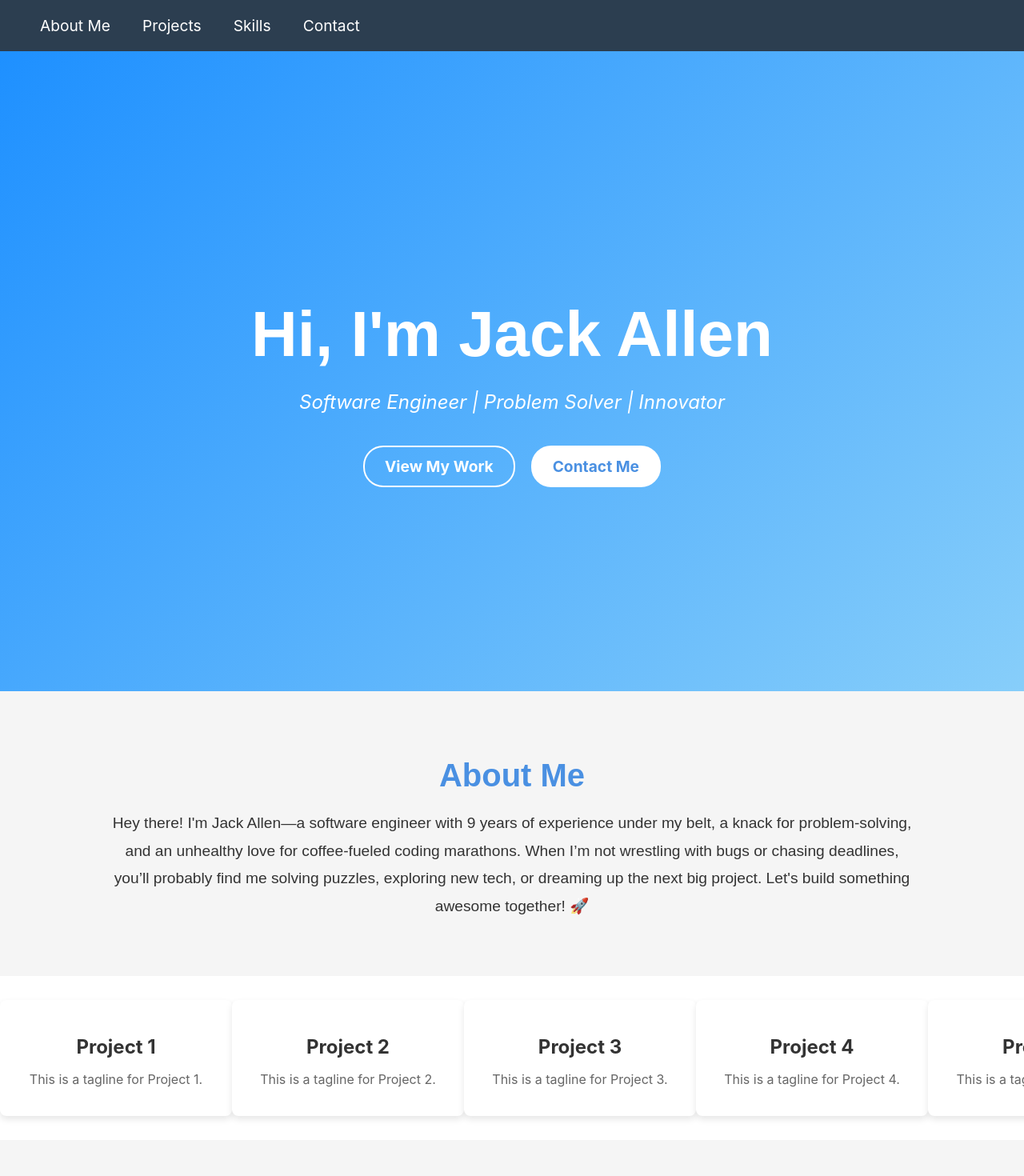
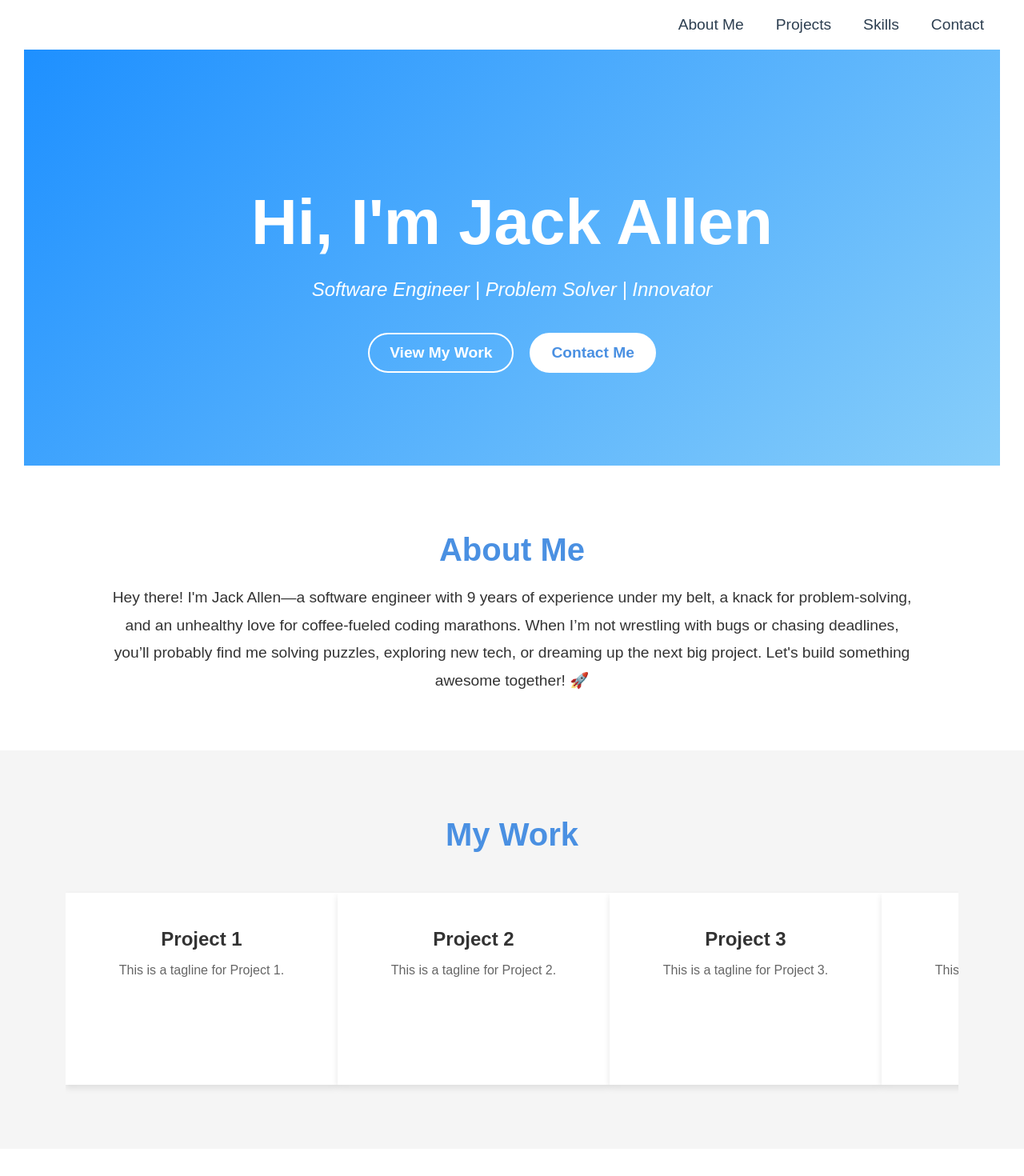
Before and after one commit to jack-allen-web/portfolio, a React (Create React App) app: page / in a window 1280 px wide. Shown: the top 1470 px of the page at 80% size. Built offline with nearby package versions, Linux system fonts and the light colour scheme.

Commit message:
Change style to improve UI/UX

```diff
--- a/src/components/Projects.js
+++ b/src/components/Projects.js
@@ -5,6 +5,8 @@ import '../styles/Projects.css';
 
 const Projects = () => (
     <section className="projects">
+        <h2 className="projects-title">My Work</h2>
+        <div className="projects-wrapper">
             <div className="project-box">
                 <h3>Project 1</h3>
                 <p className="tagline">This is a tagline for Project 1.</p>
@@ -21,13 +23,6 @@ const Projects = () => (
                 <h3>Project 4</h3>
                 <p className="tagline">This is a tagline for Project 4.</p>
             </div>
-        <div className="project-box">
-            <h3>Project 5</h3>
-            <p className="tagline">This is a tagline for Project 5.</p>
-        </div>
-        <div className="project-box">
-            <h3>Project 6</h3>
-            <p className="tagline">This is a tagline for Project 6.</p>
         </div>
     </section>
 );
--- a/src/pages/HomePage.js
+++ b/src/pages/HomePage.js
@@ -6,6 +6,7 @@ import Projects from "../components/Projects";
 import Skills from "../components/Skills";
 import Footer from "../components/Footer";
 import Contact from "../components/Contact";
+import "../styles/global.css"
 
 const HomePage = () => (
     <>
--- a/src/styles/AboutMe.css
+++ b/src/styles/AboutMe.css
@@ -1,6 +1,5 @@
 /* src/components/AboutMe.css */
 .about-me {
-    background-color: #f5f5f5;
     color: #333;
     padding: 50px 20px;
     text-align: center;
--- a/src/styles/Header.css
+++ b/src/styles/Header.css
@@ -1,12 +1,13 @@
 /* src/components/Header.css */
 .header {
-    height: 100vh;
+    height: 65vh;
     /*background: linear-gradient(to bottom right, #4a90e2, #9013fe);*/
     background: linear-gradient(135deg, #1e90ff, #87cefa);
     display: flex;
     align-items: center;
     justify-content: center;
     color: white;
+    margin: 0px 30px;
     text-align: center;
 }
 
--- a/src/styles/NavBar.css
+++ b/src/styles/NavBar.css
@@ -1,9 +1,9 @@
 /* src/styles/NavBar.css */
 .navbar {
     display: flex;
-    justify-content: space-between;
+    justify-content: flex-end;
     align-items: center;
-    background-color: #2c3e50;
+    background-color: white;
     padding: 20px 30px;
     position: sticky;
     top: 0;
@@ -32,7 +32,7 @@
 
 .nav-links li a {
     /*color: #ecf0f1;*/
-    color: white;
+    color: #2c3e50;
     font-size: 1.2em;
     text-decoration: none;
     transition: color 0.3s ease-in-out;
--- a/src/styles/Projects.css
+++ b/src/styles/Projects.css
@@ -1,18 +1,32 @@
 /* src/styles/projects.css */
 .projects {
+    text-align: center;
+    background-color: #f5f5f5;
+    padding: 50px 20px;
+
+}
+
+.projects-wrapper {
     display: flex;
     justify-content: space-between;
     overflow: hidden;
     margin: 0 auto;
-    max-width: 100%;
+    max-width: 90%;
     padding: 30px 0;
+}
+
+.projects-title {
+    font-size: 2.5rem;
+    font-weight: bold;
+    margin-bottom: 20px;
+    color: #4a90e2;
 }
 
 .project-box {
     background-color: #fff;
     padding: 20px;
-    border-radius: 8px;
-    width: 250px;
+    width: 300px;
+    height: 200px;
     box-shadow: 0 4px 8px rgba(0, 0, 0, 0.1);
     text-align: center;
     flex-shrink: 0;
--- a/src/styles/Skills.css
+++ b/src/styles/Skills.css
@@ -1,6 +1,5 @@
 /* src/components/Skills.css */
 .skills-section {
-    background-color: #f5f5f5;
     padding: 50px 20px;
     text-align: center;
 }
--- a/src/styles/global.css
+++ b/src/styles/global.css
@@ -3,6 +3,7 @@ body {
     margin: 0;
     padding: 0;
     box-sizing: border-box;
+    /*background-color: #f5f5f5;*/
 }
 a {
     text-decoration: none;
```
Lines whose indentation alone changed are shown as unchanged.
